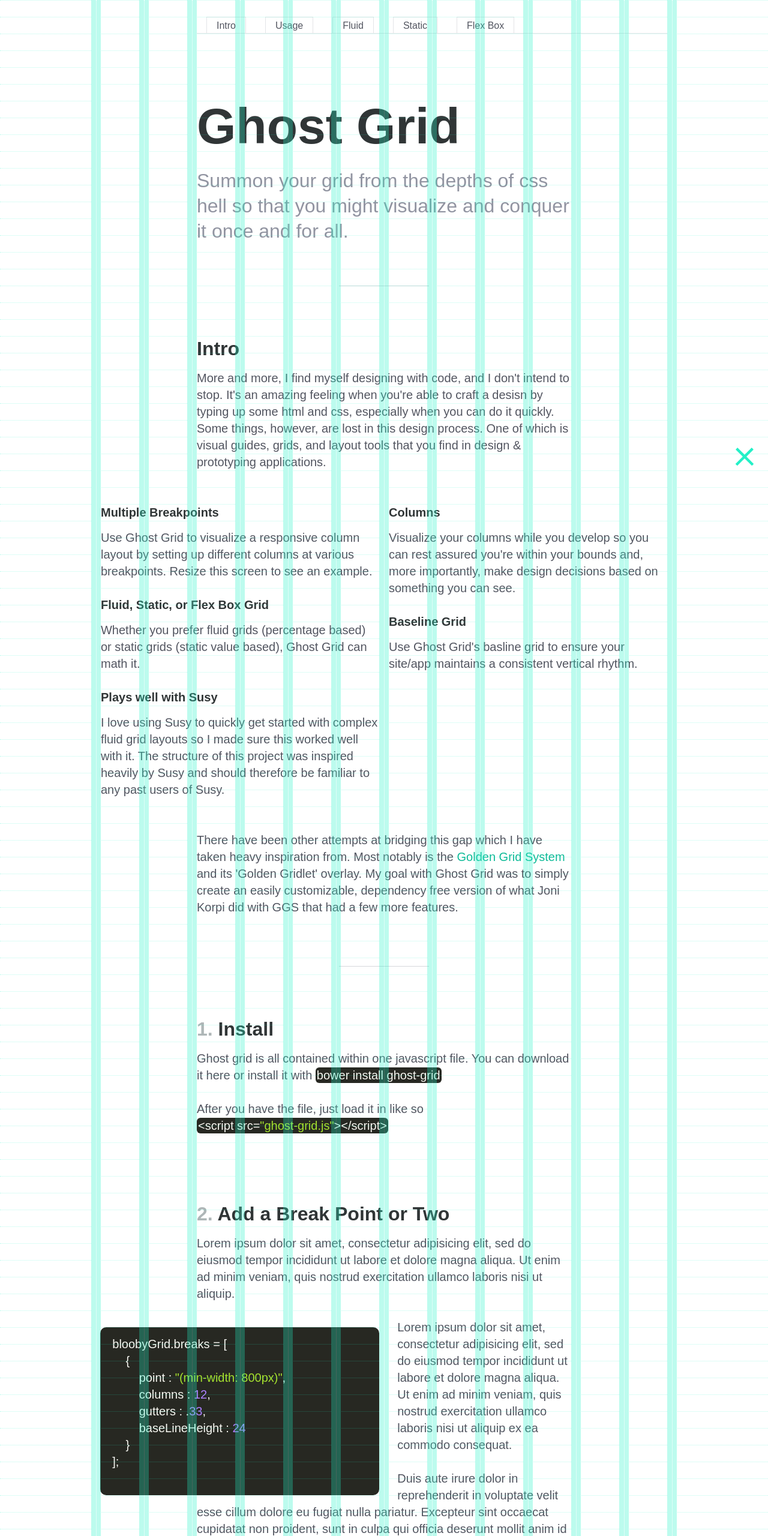
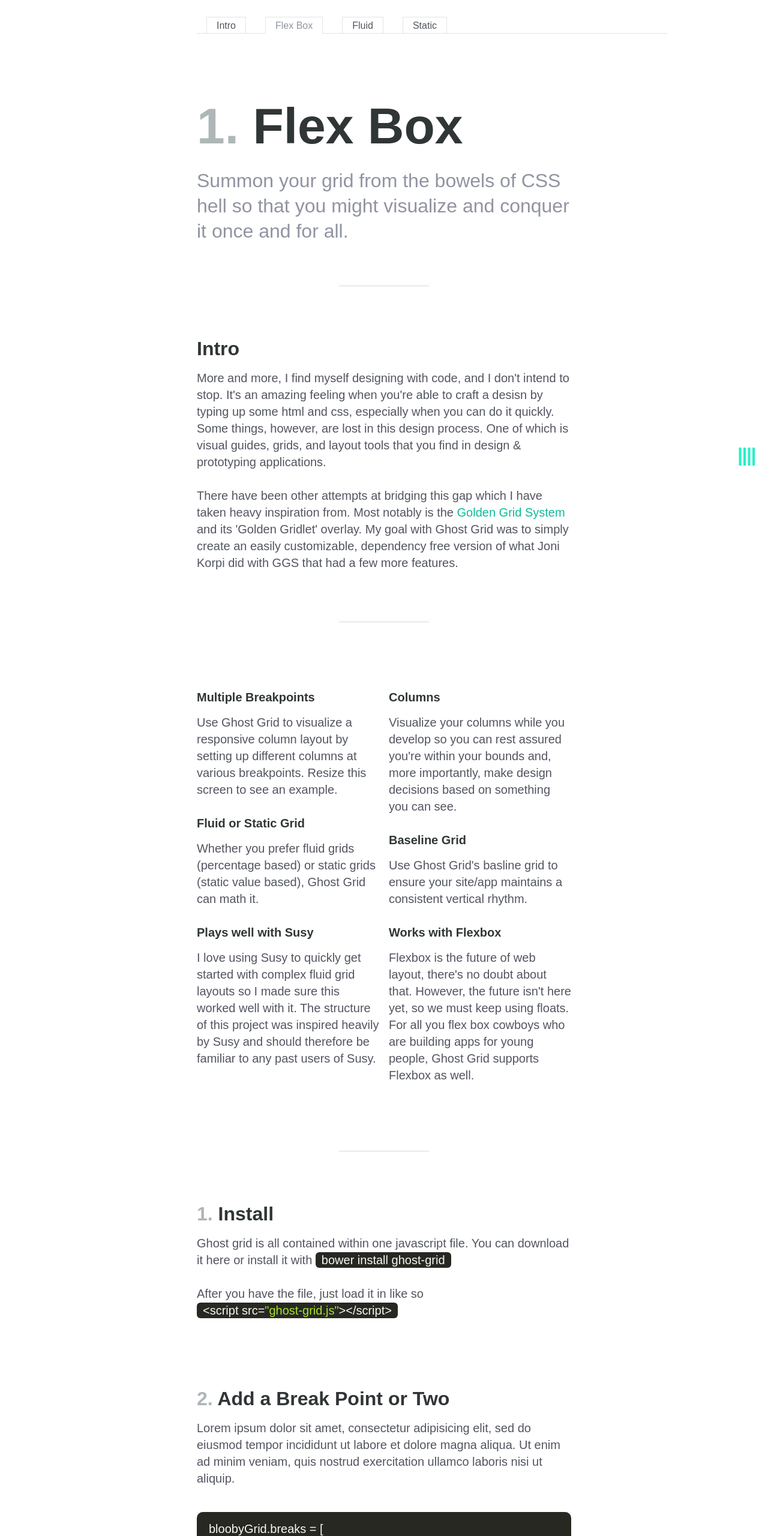
Before and after one commit to Reklino/blooby-grid, a website: page demo/example1.html in a window 1280 px wide. Shown: the top 2560 px of the page at 60% size. Drawn offline with Linux system fonts and the light colour scheme; some icons are missing.

Commit message:
Mess with some math

```diff
--- a/demo/example1.html
+++ b/demo/example1.html
@@ -23,18 +23,17 @@
 			</div>
 		    <ul>
 		    	<li><a href="index.html">Intro</a></li>
-		    	<li><a href="usage.html">Usage</a></li>
-		        <li><a href="example1.html">Fluid</a></li>
-		    	<li><a href="example2.html">Static</a></li>
-		    	<li><a href="example3.html">Flex Box</a></li>
+		    	<li class="active">Flex Box</a></li>
+		        <li><a href="example2.html">Fluid</li>
+		    	<li><a href="example3.html">Static</a></li>
 		    </ul>
 		</div>
 	</nav>
 
 	<header class="container">
 			<div class="col-8 col-offset-2">
-				<h2>Ghost Grid</h2>
-				<h4 class="sub">Summon your grid from the depths of css hell so that you might visualize and conquer it once and for all.</h4>
+				<h2><span class="number">1.</span> Flex Box</h2>
+				<h4 class="sub">Summon your grid from the bowels of CSS hell so that you might visualize and conquer it once and for all.</h4>
 			</div>
 	</header>
 
@@ -47,14 +46,22 @@
 			<p>
 				More and more, I find myself designing with code, and I don't intend to stop. It's an amazing feeling when you're able to craft a desisn by typing up some html and css, especially when you can do it quickly. Some things, however, are lost in this design process. One of which is visual guides, grids, and layout tools that you find in design &amp; prototyping applications.
 			</p>
+			<p>
+				There have been other attempts at bridging this gap which I have taken heavy inspiration from. Most notably is the <a href="#">Golden Grid System</a> and its 'Golden Gridlet' overlay. My goal with Ghost Grid was to simply create an easily customizable, dependency free version of what Joni Korpi did with GGS that had a few more features.
+			</p>
 		</article>
 
-		<article class="col-6 add-top add-bottom">
+	</section>
+
+	<hr>
+
+	<section class="container">
+		<article class="col-4 col-offset-2 add-top add-bottom">
 			<h5>Multiple Breakpoints</h5>
 			<p>
 				Use Ghost Grid to visualize a responsive column layout by setting up different columns at various breakpoints. Resize this screen to see an example.
 			</p>
-			<h5>Fluid, Static, or Flex Box Grid</h5>
+			<h5>Fluid or Static Grid</h5>
 			<p>
 				Whether you prefer fluid grids (percentage based) or static grids (static value based), Ghost Grid can math it.
 			</p>
@@ -64,7 +71,7 @@
 			</p>
 		</article>
 
-		<article class="col-6 add-top add-bottom">
+		<article class="col-4 add-top add-bottom">
 			<h5>Columns</h5>
 			<p>
 				Visualize your columns while you develop so you can rest assured you're within your bounds and, more importantly, make design decisions based on <i>something you can see</i>.
@@ -73,11 +80,9 @@
 			<p>
 				Use Ghost Grid's basline grid to ensure your site/app maintains a consistent vertical rhythm.
 			</p>
-		</article>
-
-		<article class="col-8 col-offset-2">
+			<h5>Works with Flexbox</h5>
 			<p>
-				There have been other attempts at bridging this gap which I have taken heavy inspiration from. Most notably is the <a href="#">Golden Grid System</a> and its 'Golden Gridlet' overlay. My goal with Ghost Grid was to simply create an easily customizable, dependency free version of what Joni Korpi did with GGS that had a few more features.
+				Flexbox is the future of web layout, there's no doubt about that. However, the future isn't here yet, so we must keep using floats. For all you flex box cowboys who are building apps for young people, Ghost Grid supports Flexbox as well.
 			</p>
 		</article>
 	</section>
@@ -134,7 +139,13 @@ bloobyGrid.breaks = [
 
 	<footer>
 		<div class="container">
-			<div class="col-8 col-offset-2 subtle">
+			<div data-column="col-1" class="col-1 filler"></div><div data-column="col-11" class="col-11 filler"></div>
+			<div data-column="col-2" class="col-2 filler"></div><div data-column="col-10" class="col-10 filler"></div>
+			<div data-column="col-3" class="col-3 filler"></div><div data-column="col-9" class="col-9 filler"></div>
+			<div data-column="col-4" class="col-4 filler"></div><div data-column="col-8" class="col-8 filler"></div>
+			<div data-column="col-5" class="col-5 filler"></div><div data-column="col-7" class="col-7 filler"></div>
+			<div data-column="col-6" class="col-6 filler"></div><div data-column="col-6" class="col-6 filler"></div>
+			<div data-column="col-8" class="col-8 col-offset-2 subtle">
 				<p>
 					This site uses <a href="#">prism.js</a> for syntax highlighting, <a href="#">Susy</a> for css grid generation, and <a href="#">Gromlicons</a> for icons. The fonts are <a href="#">Soleil</a> &amp; <a href="#">Freight Sans Pro.</a>
 				</p>
--- a/demo/index.html
+++ b/demo/index.html
@@ -2,8 +2,8 @@
 <html>
 <head>
 	<link rel="stylesheet" type="text/css" href="stylesheets/sass/blooby-grid.css">
+	<link rel="stylesheet" type="text/css" href="stylesheets/sass/screen.css">
 	<link rel="stylesheet" type="text/css" href="stylesheets/sass/grid.css">
-	<link rel="stylesheet" type="text/css" href="stylesheets/sass/screen.css">
 	<link rel="stylesheet" type="text/css" href="https://cdn.rawgit.com/Reklino/gromlicons/master/style.css">
 
 	<script src="//use.typekit.net/hro1cmg.js"></script>
@@ -23,9 +23,9 @@
 			</div>
 		    <ul>
 		    	<li class="active">Intro</li>
-		    	<li><a href="example3.html">Flex Box</a></li>
-		        <li><a href="example1.html">Fluid</a></li>
-		    	<li><a href="example2.html">Static</a></li>
+		    	<li><a href="example1.html">Flex Box</a></li>
+		        <li><a href="example2.html">Fluid</a></li>
+		    	<li><a href="example3.html">Static</a></li>
 		    </ul>
 		</div>
 	</nav>
@@ -46,6 +46,9 @@
 			<p>
 				More and more, I find myself designing with code, and I don't intend to stop. It's an amazing feeling when you're able to craft a desisn by typing up some html and css, especially when you can do it quickly. Some things, however, are lost in this design process. One of which is visual guides, grids, and layout tools that you find in design &amp; prototyping applications.
 			</p>
+			<blockquote>
+				If you're ready to summon the ghost, just click on the <span class="highlight">green</span> icon in the bottom right of this page.
+			</blockquote>
 			<p>
 				There have been other attempts at bridging this gap which I have taken heavy inspiration from. Most notably is the <a href="#">Golden Grid System</a> and its 'Golden Gridlet' overlay. My goal with Ghost Grid was to simply create an easily customizable, dependency free version of what Joni Korpi did with GGS that had a few more features.
 			</p>
@@ -145,6 +148,7 @@ bloobyGrid.breaks = [
 			<div data-column="col-4" class="col-4 filler"></div><div data-column="col-8" class="col-8 filler"></div>
 			<div data-column="col-5" class="col-5 filler"></div><div data-column="col-7" class="col-7 filler"></div>
 			<div data-column="col-6" class="col-6 filler"></div><div data-column="col-6" class="col-6 filler"></div>
+			<div class="clearfix add-bottom"><br></div>
 			<div data-column="col-8" class="col-8 col-offset-2 subtle">
 				<p>
 					This site uses <a href="#">prism.js</a> for syntax highlighting, <a href="#">Susy</a> for css grid generation, and <a href="#">Gromlicons</a> for icons. The fonts are <a href="#">Soleil</a> &amp; <a href="#">Freight Sans Pro.</a>
--- a/demo/sass/sass/grid.scss
+++ b/demo/sass/sass/grid.scss
@@ -17,18 +17,24 @@ $susy: (
     gutter-position: inside,
     container: 450px
 );
+
 $line: 28px;
+$line-int: 28;
 
-figure.outset-left {
-    position: relative;
-    margin-bottom: $line;
-    clear: both;
-    outline: none;
-    box-sizing: border-box;
-    float: left;
-    margin-top: $line/2;
-    margin-right: 30px;
-    margin-bottom: $line/2;
+$font-size: 20;
+$em: $font-size * 1;
+
+/*
+*
+*   Zoomable baseline grid
+*   type size presets
+*
+*/
+
+body {
+    /* 20px / 28px */
+    font-size: ($font-size - 4) / 16 * 1em;
+    line-height: #{$line-int / $em}em;
 }
 
 .container {
@@ -54,7 +60,7 @@ figure.outset-left {
 
 @include susy-breakpoint(700px, $tablet) {
   .col-1     { @include span(1 of 6); }
-  .col-2     { @include span(2 of 6); }
+  .col-2     { @include span(1 of 6); }
   .col-3     { @include span(2 of 6); }
   .col-4     { @include span(2 of 6); }
   .col-5     { @include span(3 of 6); }
@@ -67,7 +73,7 @@ figure.outset-left {
   .col-12    { @include span(6 of 6); }
 
   .col-offset-1     { margin-left: span(1 of 6); }
-  .col-offset-2     { margin-left: span(2 of 6); }
+  .col-offset-2     { margin-left: span(1 of 6); }
   .col-offset-3     { margin-left: span(2 of 6); }
   .col-offset-4     { margin-left: span(2 of 6); }
   .col-offset-5     { margin-left: span(3 of 6); }
@@ -77,6 +83,12 @@ figure.outset-left {
   .col-offset-9     { margin-left: span(4 of 6); }
   .col-offset-10    { margin-left: span(5 of 6); }
   .col-offset-11    { margin-left: span(5 of 6); }
+
+  body {
+      /* 20px / 28px */
+      font-size: ($font-size - 2) / 16 * 1em;
+      line-height: #{$line-int / $em}em;
+  }
 
   .container {
       @include container;
@@ -114,13 +126,23 @@ figure.outset-left {
   .col-offset-10    { margin-left: span(10 of 12); }
   .col-offset-11    { margin-left: span(11 of 12); }
 
+  body {
+      /* 20px / 28px */
+      font-size: $font-size / 16 * 1em;
+      line-height: #{$line-int / $em}em;
+  }
+
   .container {
       @include container;
   }
 
   figure.outset-left {
     width: 74.5%;
-    margin-left: -25.75%;
+    margin-left: -12.75%;
+  }
+  blockquote {
+    width: 124%;
+    margin-left: -12.75%;
   }
 
 }
--- a/demo/sass/sass/screen.scss
+++ b/demo/sass/sass/screen.scss
@@ -1,8 +1,3 @@
-/* Welcome to Compass.
- * In this file you should write your main styles. (or centralize your imports)
- * Import this file using the following HTML or equivalent:
- * <link href="/stylesheets/screen.css" media="screen, projection" rel="stylesheet" type="text/css" /> */
-
 @import "compass/reset";
 @import "compass/css3/selection";
 @import "compass/css3/transform";
@@ -195,6 +190,7 @@ hr {
 }
 
 .center { text-align: center !important; }
+.highlight { color: $primary; }
 
 /*-----  End of Typography  ------*/
 
@@ -215,6 +211,35 @@ pre {
     padding: $line/2 1em;
     margin: 0;
     border-radius: 10px;
+}
+
+figure.outset-left {
+    position: relative;
+    clear: both;
+    outline: none;
+    box-sizing: border-box;
+    float: left;
+    margin-top: $line/2;
+    margin-right: 30px;
+    margin-bottom: $line/2;
+    margin-left: 0;
+    width: 100%;
+}
+blockquote {
+    color: $header;
+    text-align: center;
+    @include large;
+    font-family: $serif;
+    font-style: italic;
+    position: relative;
+    clear: both;
+    outline: none;
+    box-sizing: border-box;
+    float: left;
+    margin-bottom: $line;
+    margin-left: 0;
+    width: 100%;
+    quotes: "\201C""\201D""\2018""\2019";
 }
 
 .number {
@@ -342,7 +367,7 @@ section {
 footer {
     text-align: center;
     background: lighten($body, 62);
-    padding: $line*3 0 $line*1;
+    padding: $line*2.5 0 $line*1;
     margin-top: $line;
 }
 
@@ -571,7 +596,7 @@ pre[class*="language-"] {
 
 /* Inline code */
 :not(pre) > code[class*="language-"] {
-    padding: .1em;
+      padding: .1em .5em;
     border-radius: .3em;
 }
 
--- a/src/blooby-grid.js
+++ b/src/blooby-grid.js
@@ -29,6 +29,7 @@ var bloobyGrid = (function () {
 
     // render grid and container elements
     grid.id          = 'grid';
+    grid.setAttribute('class', 'grid-hidden');
     gridContainer.id = 'grid-container';
     gridLineContainer.id = 'grid-line-container';
     grid.appendChild(gridLineContainer);
@@ -36,6 +37,7 @@ var bloobyGrid = (function () {
     document.body.appendChild(grid);
 
     gridSwitch.id = 'grid-switch';
+    gridSwitch.setAttribute('class', 'grid-hidden');
     gridSwitch.innerHTML = '<i></i><i></i><i></i><i></i>'
     document.body.appendChild(gridSwitch);
 
```
Also changed, not shown: demo/img/click.png (added), demo/stylesheets/sass/grid.css, demo/stylesheets/sass/grid1.css, demo/stylesheets/sass/grid2.css, demo/stylesheets/sass/screen.css.
